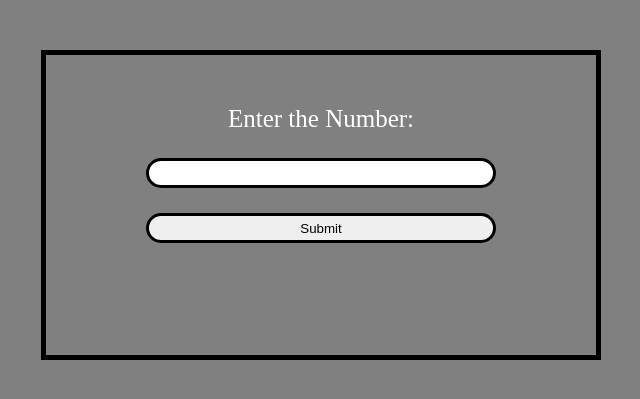
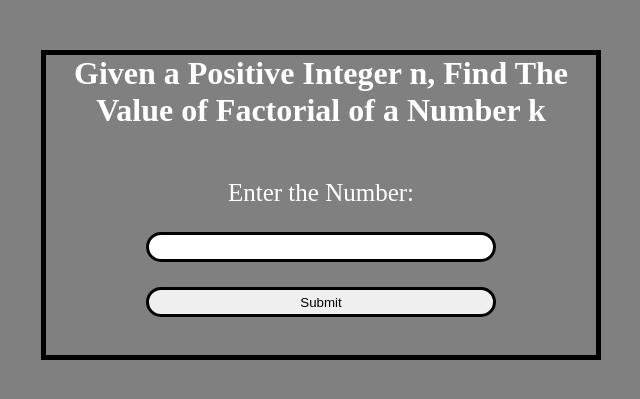
Before and after one commit to kaysier23/mathhni, a PHP site: page / in a window 1280 px wide. Shown: the top 399 px of the page, without its empty margins (319-959 px from the left). Run offline with PHP 8.4, Linux system fonts and the light colour scheme.

Commit message:
Update index.php

```diff
--- a/index.php
+++ b/index.php
@@ -4,6 +4,7 @@
   <link rel="stylesheet" type = "text/css" href = "css/style.css"/>
 </head>
 <body>
+    <h1>   Given a Positive Integer n, Find The Value of Factorial of a Number k </h1>
 <form method="post">
     Enter the Number:<br>
     <input type="number" name="number" id="number">
@@ -12,10 +13,8 @@
 <?php
     if($_POST){
         $fact = 1;
-        //getting value from input text box 'number'
         $number = $_POST['number'];
         echo "Factorial of $number:<br><br>";
-        //start loop
         for ($i = 1; $i <= $number; $i++){
             $fact = $fact * $i;
             }
```
